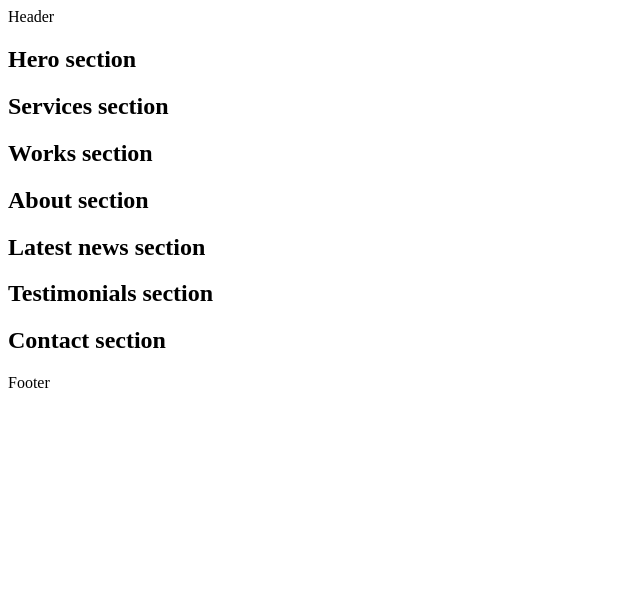
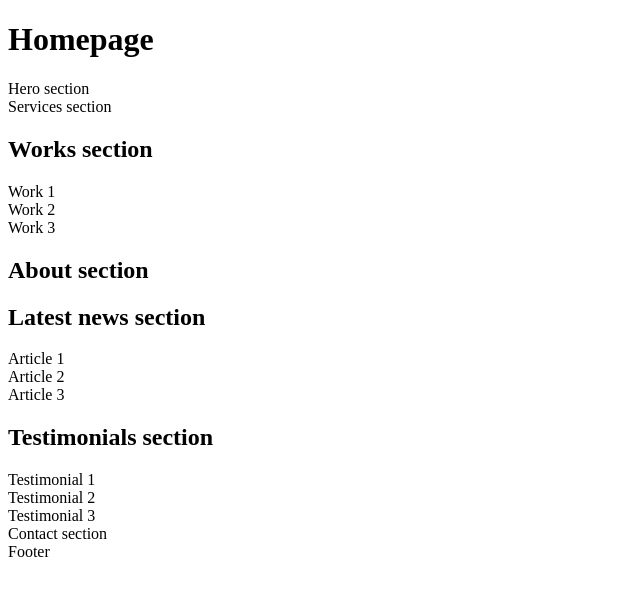
Before and after one commit to malak33s/holbertonschool-web_front_end, a plain HTML site: page html_advanced/8-index.html in a window 1280 px wide. Shown: the whole page, without its empty margins (0-640 px from the left). Drawn offline with Linux system fonts and the light colour scheme.

Commit message:
homepage

```diff
--- a/html_advanced/8-index.html
+++ b/html_advanced/8-index.html
@@ -9,15 +9,35 @@
     <link rel="icon" type="image/png" href="./favicon.png">
   </head>
   <body>
-    <header>Header</header>
+    <header>
+      <nav></nav>
+    </header>
     <main>
-      <section><h2>Hero section</h2></section>
-      <section><h2>Services section</h2></section>
-      <section><h2>Works section</h2></section>
-      <section><h2>About section</h2></section>
-      <section><h2>Latest news section</h2></section>
-      <section><h2>Testimonials section</h2></section>
-      <section><h2>Contact section</h2></section>
+      <h1>Homepage</h1>
+      <section>Hero section</section>
+      <section>Services section</section>
+      <section>
+        <h2>Works section</h2>
+        <article>Work 1</article>
+        <article>Work 2</article>
+        <article>Work 3</article>
+      </section>
+      <section>
+        <h2>About section</h2>
+      </section>
+      <section>
+        <h2>Latest news section</h2>
+        <article>Article 1</article>
+        <article>Article 2</article>
+        <article>Article 3</article>
+      </section>
+      <section>
+        <h2>Testimonials section</h2>
+        <article>Testimonial 1</article>
+        <article>Testimonial 2</article>
+        <article>Testimonial 3</article>
+      </section>
+      <section>Contact section</section>
     </main>
     <footer>Footer</footer>
   </body>
```
Also changed, not shown: html_advanced/7-article.html (+27 -9 lines).
